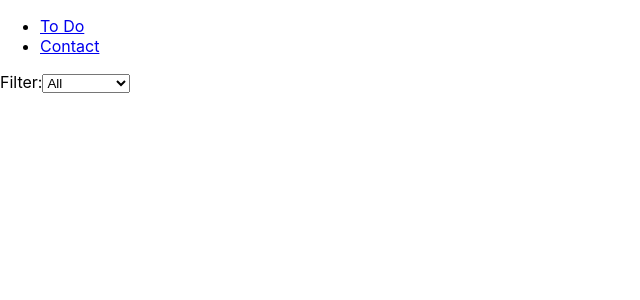
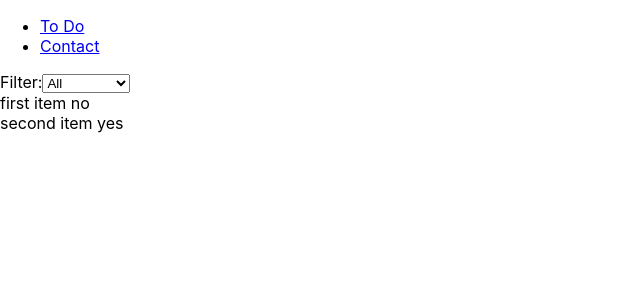
Before and after one commit to sp11037/project3, a React (Create React App) app: page / in a window 1280 px wide. Shown: the top 300 px of the page, without its empty margins (0-640 px from the left). Built offline with nearby package versions, Linux system fonts and the light colour scheme.

Commit message:
Added to do container and item components.

```diff
--- /dev/null
+++ b/src/ToDoContainer.js
@@ -0,0 +1,15 @@
+import ToDoItem from "./ToDoItem";
+
+const ToDoContainer = ({items}) => {
+    const itemList = items.map(item =>
+        <ToDoItem description={item.description} completed={item.completed} />
+    );
+
+    return (
+        <div>
+            {itemList}
+        </div>
+    );
+};
+
+export default ToDoContainer;
--- /dev/null
+++ b/src/ToDoItem.js
@@ -0,0 +1,7 @@
+const ToDoItem = ({description, completed}) => {
+    return (
+        <div>{description} {completed}</div>
+    );
+};
+
+export default ToDoItem;
--- a/src/ToDoPage.js
+++ b/src/ToDoPage.js
@@ -1,5 +1,6 @@
 import { useState } from 'react';
 import Filter from './Filter';
+import ToDoContainer from './ToDoContainer';
 
 const ToDoPage = () => {
     const [filter, setFilter] = useState('all');
@@ -8,9 +9,15 @@ const ToDoPage = () => {
         setFilter(e.target.value);
     };
 
+    const items = [
+        {description: "first item", completed: "no"},
+        {description: "second item", completed: "yes"},
+    ];
+
     return (
         <>
             <Filter changeFilter={changeFilter} />
+            <ToDoContainer items={items} />
         </>
     );
 };
```
